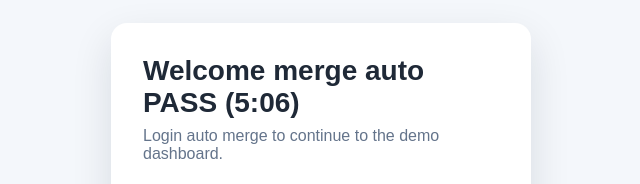
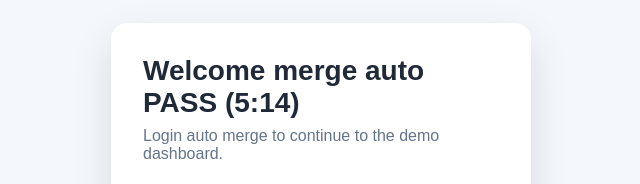
Before and after one commit to khoi-nguyen-spiraledge/Circle_PlaywrightTest, a website: page app/login.html in a window 1280 px wide. Shown: the part 155-339 px from the top of the page, 319-959 px from the left. Drawn offline with Linux system fonts and the light colour scheme.

Commit message:
release code with pass test case and auo merge to main

```diff
--- a/app/login.html
+++ b/app/login.html
@@ -9,7 +9,7 @@
   <body>
     <main class="page">
       <section class="login-card">
-        <h1>Welcome merge auto PASS (5:06)    </h1>
+        <h1>Welcome merge auto PASS (5:14)    </h1>
         <p class="subtitle">Login auto merge to continue to the demo dashboard.</p>
 
         <form id="login-form">
```
